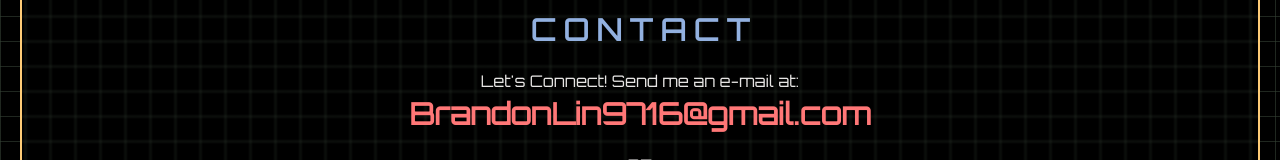
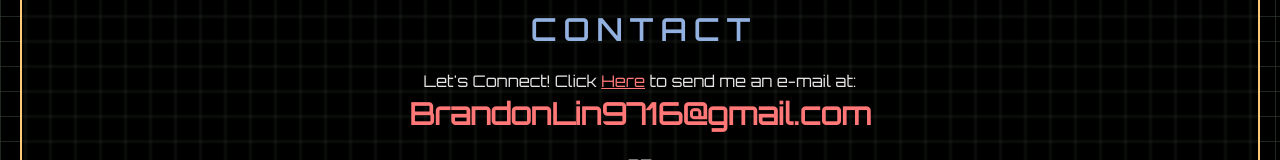
Before and after one commit to JellyRollJunior/personal-website, a React (Vite) app in the folder client/: page / in a window 1280 px wide. Shown: the part 2884-3044 px from the top of the page. Built offline with nearby package versions, Linux system fonts and the light colour scheme.

Commit message:
Add click here to send email on contact

```diff
--- a/client/src/components/Contact.jsx
+++ b/client/src/components/Contact.jsx
@@ -11,11 +11,18 @@ const Contact = () => {
         C O N T A C T
       </h2>
       <div className="mt-5">
-        <h4>Let's Connect! Send me an e-mail at:</h4>
+        <h4>
+          Let's Connect! Click{' '}
+          <a
+            className="text-red underline"
+            href="mailto:BrandonLin9716@gmail.com"
+          >
+            Here
+          </a>{' '}
+          to send me an e-mail at:
+        </h4>
         <h3 className="text-red mt-1 text-xl font-bold break-all lg:text-3xl">
-          <a className="hover:underline" href="mailto:BrandonLin9716@gmail.com">
-            BrandonLin9716@gmail.com
-          </a>
+          BrandonLin9716@gmail.com
         </h3>
       </div>
       <div className="my-5">OR</div>
```
Also changed, not shown: 1 other file (tests, documents, lock files or other folders).
